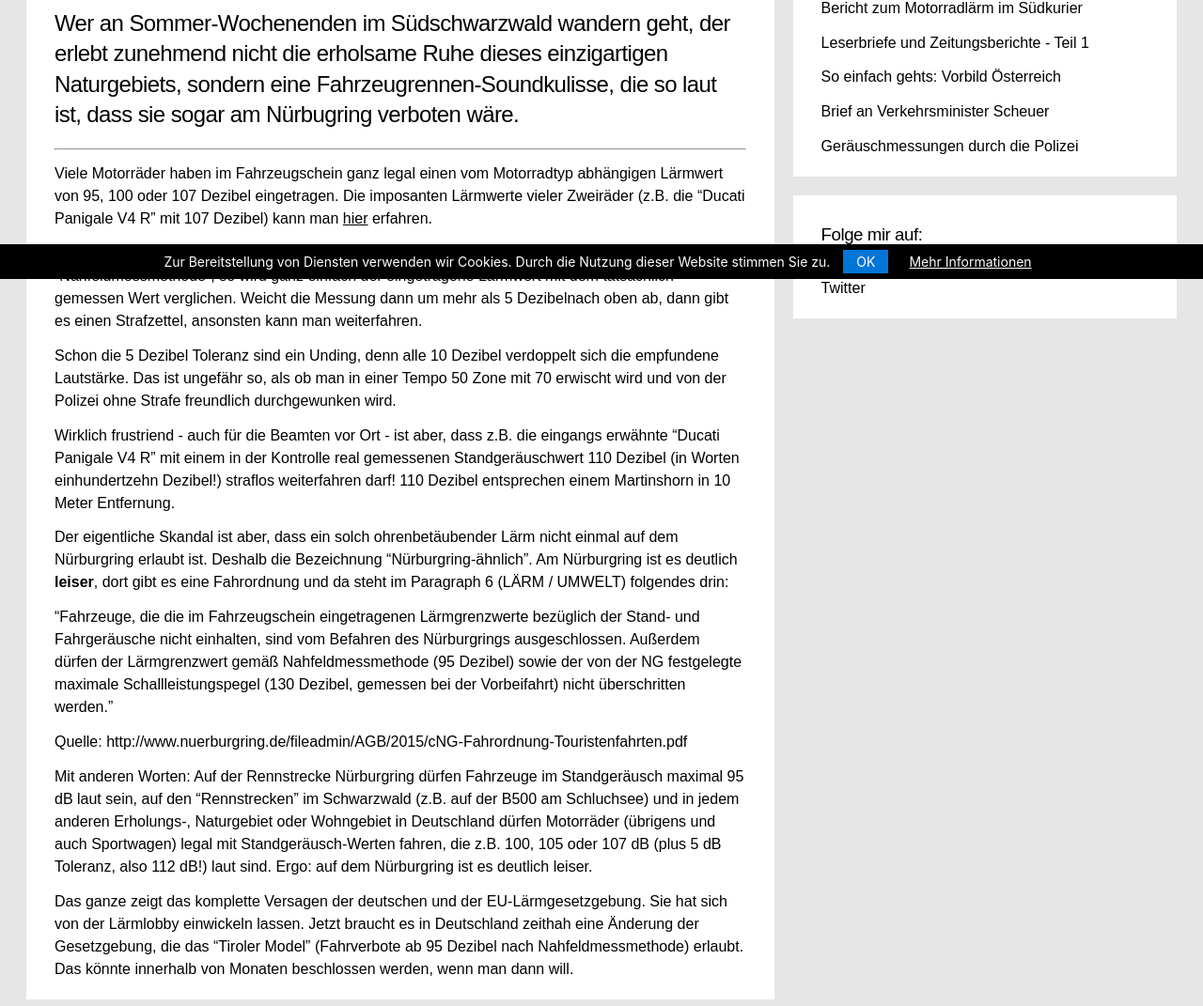
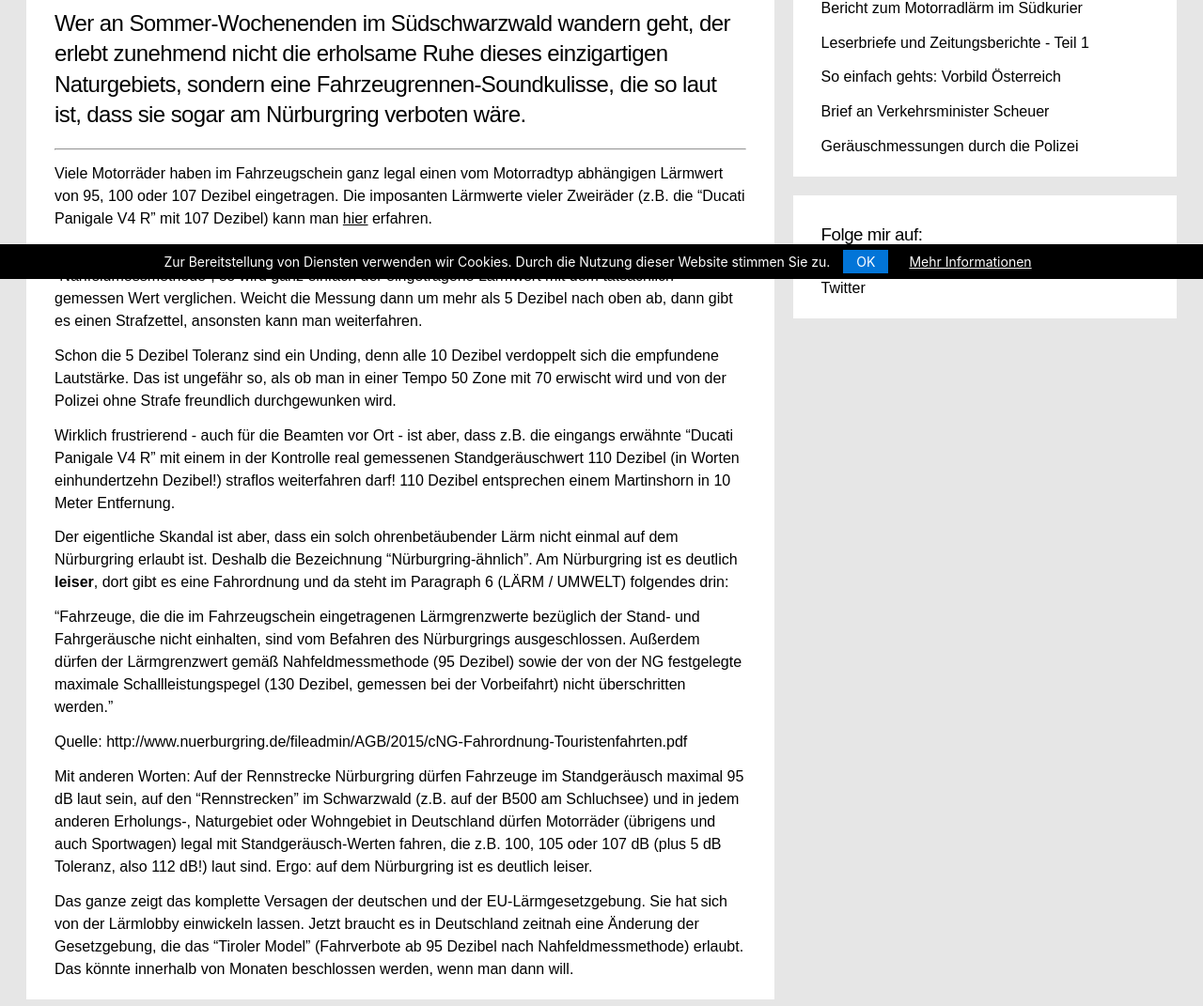
Before and after one commit to rettet-die-stille/rettet-die-stille.github.io, a Jekyll site: the page built from _posts/2020-08-13-nuerburgring-aehnliche-Verhaeltlnisse-im-suedschwarzwald.md, in a window 1280 px wide. Shown: the part 603-1674 px from the top of the page at 94% size. Built offline with Jekyll 4.4.1, drawn with Linux system fonts in a browser that asks for light colours.

Commit message:
Update 2020-08-13-nuerburgring-aehnliche-Verhaeltlnisse-im-suedschwarzwald.md

```diff
--- a/_posts/2020-08-13-nuerburgring-aehnliche-Verhaeltlnisse-im-suedschwarzwald.md
+++ b/_posts/2020-08-13-nuerburgring-aehnliche-Verhaeltlnisse-im-suedschwarzwald.md
@@ -2,16 +2,16 @@
 layout: post
 title: "Nürburgring-ähnliche Verhältnisse im Südschwarzwald"
 date: 2020-06-07
-shorttext: "Wer an Sommer-Wochenenden im Südschwarzwald wandern geht, der erlebt zunehmend nicht die erholsame Ruhe dieses einzigartigen Naturgebiets, sondern eine Fahrzeugrennen-Soundkulisse, die so laut ist, dass sie sogar am Nürbugring verboten wäre."
+shorttext: "Wer an Sommer-Wochenenden im Südschwarzwald wandern geht, der erlebt zunehmend nicht die erholsame Ruhe dieses einzigartigen Naturgebiets, sondern eine Fahrzeugrennen-Soundkulisse, die so laut ist, dass sie sogar am Nürburgring verboten wäre."
 ---
 
 Viele Motorräder haben im Fahrzeugschein ganz legal einen vom Motorradtyp abhängigen Lärmwert von 95, 100 oder 107 Dezibel eingetragen. Die imposanten Lärmwerte vieler Zweiräder (z.B. die "Ducati Panigale V4 R" mit 107 Dezibel) kann man <span style="text-decoration: underline;">[hier](https://www.motorradonline.de/ratgeber/laermfahrverbot-oesterreich-tirol-betroffene-modelle/){:target="_blank"}</span> erfahren.
 
-Kontrolliert die Polizei "lärmverdächtige" Motorräder mit der dafür vorgesehenen "Nahfeldmessmethode", so wird ganz einfach der eingetragene Lärmwert mit dem tatsächlich gemessen Wert verglichen. Weicht die Messung dann um mehr als 5 Dezibelnach oben ab, dann gibt es einen Strafzettel, ansonsten kann man weiterfahren.
+Kontrolliert die Polizei "lärmverdächtige" Motorräder mit der dafür vorgesehenen "Nahfeldmessmethode", so wird ganz einfach der eingetragene Lärmwert mit dem tatsächlich gemessen Wert verglichen. Weicht die Messung dann um mehr als 5 Dezibel nach oben ab, dann gibt es einen Strafzettel, ansonsten kann man weiterfahren.
 
 Schon die 5 Dezibel Toleranz sind ein Unding, denn alle 10 Dezibel verdoppelt sich die empfundene Lautstärke. Das ist ungefähr so, als ob man in einer Tempo 50 Zone mit 70 erwischt wird und von der Polizei ohne Strafe freundlich durchgewunken wird.
 
-Wirklich frustriend - auch für die Beamten vor Ort - ist aber, dass z.B. die eingangs erwähnte "Ducati Panigale V4 R" mit einem in der Kontrolle real gemessenen Standgeräuschwert 110 Dezibel (in Worten einhundertzehn Dezibel!) straflos weiterfahren darf! 110 Dezibel entsprechen einem Martinshorn in 10 Meter Entfernung.
+Wirklich frustrierend - auch für die Beamten vor Ort - ist aber, dass z.B. die eingangs erwähnte "Ducati Panigale V4 R" mit einem in der Kontrolle real gemessenen Standgeräuschwert 110 Dezibel (in Worten einhundertzehn Dezibel!) straflos weiterfahren darf! 110 Dezibel entsprechen einem Martinshorn in 10 Meter Entfernung.
 
 Der eigentliche Skandal ist aber, dass ein solch ohrenbetäubender Lärm nicht einmal auf dem Nürburgring erlaubt ist. Deshalb die Bezeichnung "Nürburgring-ähnlich". Am Nürburgring ist es deutlich <b>leiser</b>, dort gibt es eine Fahrordnung und da steht im Paragraph 6 (LÄRM / UMWELT) folgendes drin:
 
@@ -21,4 +21,4 @@ Quelle: http://www.nuerburgring.de/fileadmin/AGB/2015/cNG-Fahrordnung-Touristenf
 
 Mit anderen Worten: Auf der Rennstrecke Nürburgring dürfen Fahrzeuge im Standgeräusch maximal 95 dB laut sein, auf den "Rennstrecken" im Schwarzwald (z.B. auf der B500 am Schluchsee) und in jedem anderen Erholungs-, Naturgebiet oder Wohngebiet in Deutschland dürfen Motorräder (übrigens und auch Sportwagen) legal mit Standgeräusch-Werten fahren, die z.B. 100, 105 oder 107 dB (plus 5 dB Toleranz, also 112 dB!) laut sind. Ergo: auf dem Nürburgring ist es deutlich leiser.
 
-Das ganze zeigt das komplette Versagen der deutschen und der EU-Lärmgesetzgebung. Sie hat sich von der Lärmlobby einwickeln lassen. Jetzt braucht es in Deutschland zeithah eine Änderung der Gesetzgebung, die das "Tiroler Model" (Fahrverbote ab 95 Dezibel nach Nahfeldmessmethode) erlaubt. Das könnte innerhalb von Monaten beschlossen werden, wenn man dann will.
+Das ganze zeigt das komplette Versagen der deutschen und der EU-Lärmgesetzgebung. Sie hat sich von der Lärmlobby einwickeln lassen. Jetzt braucht es in Deutschland zeitnah eine Änderung der Gesetzgebung, die das "Tiroler Model" (Fahrverbote ab 95 Dezibel nach Nahfeldmessmethode) erlaubt. Das könnte innerhalb von Monaten beschlossen werden, wenn man dann will.
```
